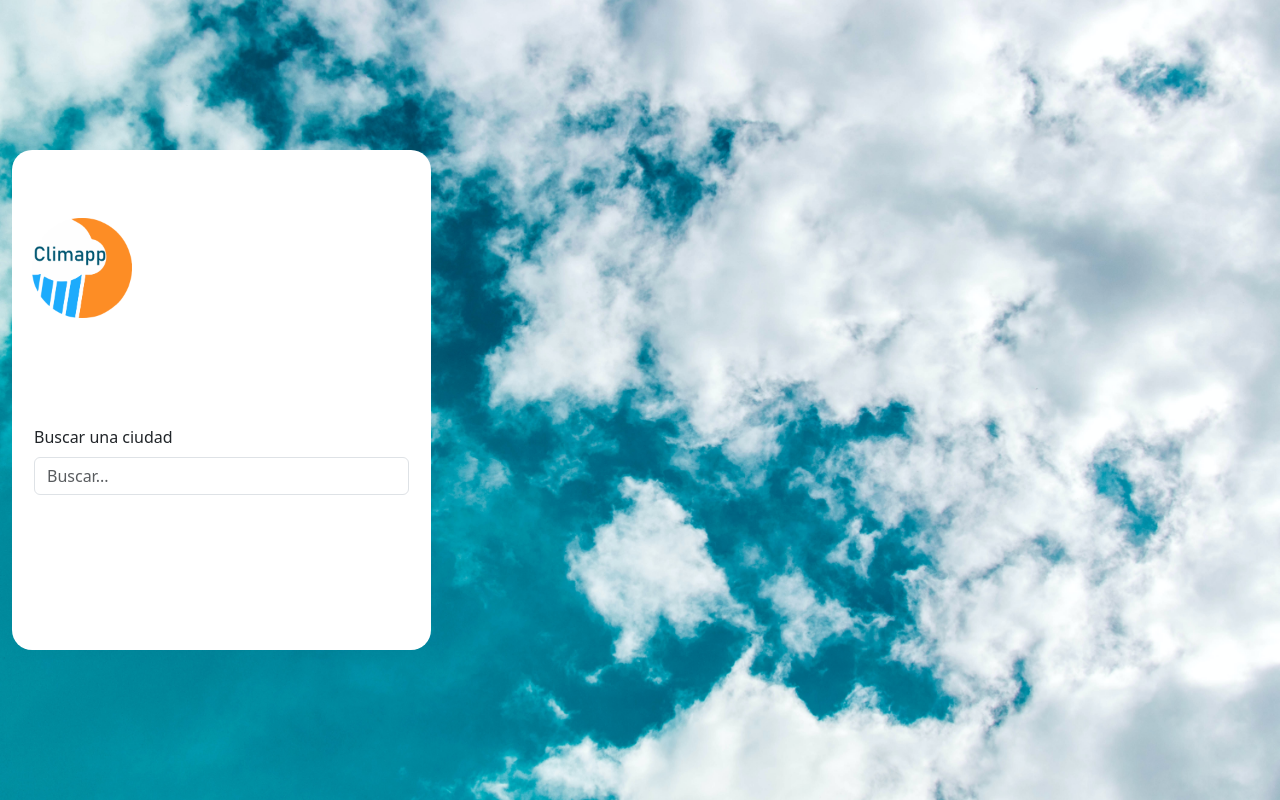
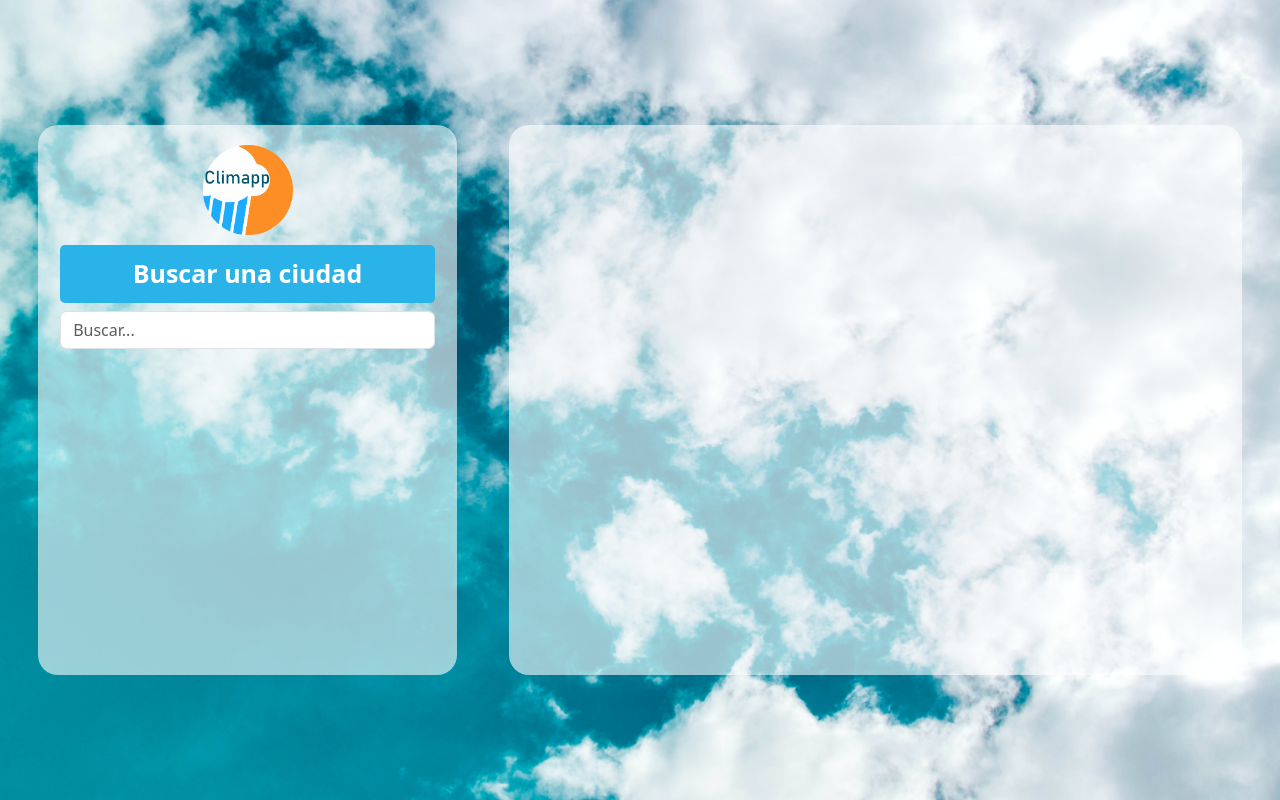
Before and after one commit to PaulWolf96/app-clima, a React (Vite) app: page / in a window 1280 px wide. Built offline with nearby package versions, Linux system fonts and the light colour scheme.

Commit message:
background styles

```diff
--- a/src/App.css
+++ b/src/App.css
@@ -11,36 +11,59 @@ body {
 
 .container-fluid {
   display: flex;
-  flex-direction: column;
   align-items: center;
-  justify-content: center;
+  justify-content: space-around;
   height: 100vh;
+  width: 100%;
 }
 
-.div-container {
-  display: flex;
-  width: 100%;
-}
 .col-4 {
   display: flex;
   flex-direction: column;
-  justify-content: space-around;
   border-radius: 20px;
-  background-color: white;
+  background-color: rgba(255, 255, 255, 0.6);
   padding: 10px;
-  height: 500px;
+  height: 550px;
+}
+
+.col-7 {
+  display: flex;
+  justify-content: center;
+  align-items: center;
+  background-color: rgba(255, 255, 255, 0.6);
+  border-radius: 20px;
+  height: 550px;
 }
 
 .div-logo {
+  display: flex;
+  justify-content: center;
+  align-items: center;
   padding: 10px;
 }
 
 .logo-climapp {
-  width: 100px;
+  width: 90px;
+}
+
+.form-label {
+  display: flex;
+  justify-content: center;
+  width: 100%;
+  border-radius: 5px;
+  background-color: rgb(42, 179, 233);
+  color: white;
+  font-size: 25px;
+  font-weight: bold;
+  padding: 10px;
+}
+
+.div-list-city {
+  margin: 10px 0;
 }
 
 .div-result {
-  background-color: rgb(248, 247, 247);
+  background-color: rgba(248, 247, 247, 0.6);
   color: rgb(0, 153, 255);
   border-radius: 5px;
   padding: 0 10px;
@@ -55,3 +78,8 @@ body {
   background-color: rgb(42, 179, 233);
   color: white;
 }
+
+.div-weather {
+  display: flex;
+  flex-direction: column;
+}
--- a/src/App.jsx
+++ b/src/App.jsx
@@ -13,18 +13,16 @@ function App() {
 
   return (
     <div className='container-fluid'>
-      <div className='div-container'>
       <div className='col col-4'>
-          <div className='div-logo'><img src={LogoClimapp} alt="logo climapp" className='logo-climapp'/></div>
+        <div className='div-logo'><img src={LogoClimapp} alt="logo climapp" className='logo-climapp' /></div>
         <Form setListCity={setListCity} />
         <ListCity
           listCity={listCity}
           setCity={setCity}
         />
       </div>
-        <div className='col col-8'>
+      <div className='col col-7'>
         <Weather city={city} />
-        </div>
       </div>
     </div>
   )
--- a/src/components/Form.jsx
+++ b/src/components/Form.jsx
@@ -1,10 +1,9 @@
-import '../styles/form.css'
 import { useState, useEffect } from 'react'
 
 const Form = ({ setListCity }) => {
 
+  const API_KEY = '3bc5f4b90b8c37e62b1e7a15a33e6435';
   const [input, setInput] = useState('');
-  const API_KEY = '3bc5f4b90b8c37e62b1e7a15a33e6435';
 
   useEffect(() => {
     if(input) {
@@ -29,7 +28,7 @@ const Form = ({ setListCity }) => {
 
   return (
     <div className='container'>
-      <form className="form">
+      <form className="form" onSubmit={(e) => e.preventDefault()}>
         <label className="form-label" htmlFor="formSearch">Buscar una ciudad</label>
         <input className="form-control" type="text" placeholder="Buscar..." id="formSearch" value={input}
           onChange={(e) => setInput(e.target.value)} />
--- a/src/components/ListCity.jsx
+++ b/src/components/ListCity.jsx
@@ -1,6 +1,3 @@
-import '../styles/weather.css';
-
-
 const ListCity = ({ listCity, setCity }) => {
   return (
     <div className="container div-list-city">
--- a/src/components/Weather.jsx
+++ b/src/components/Weather.jsx
@@ -4,10 +4,8 @@ const Weather = ({ city }) => {
 
   const API_KEY = '3bc5f4b90b8c37e62b1e7a15a33e6435';
   const [currentCityTemperature, setCurrentCityTemperature] = useState(null);
-
   //obtengo las coordenas de la ciudad seleccionada
   const { lat, lon } = city;
-
 
   useEffect(() => {
     if(city) {
@@ -30,25 +28,18 @@ const Weather = ({ city }) => {
 
 
 
-
-
   return (
-    <div className="container">
-      {currentCityTemperature &&
-
+      currentCityTemperature &&
         (
-          <div>
+          <div className="div-weather">
             <h1>{`${Math.round(currentCityTemperature.main.temp)}°C`}</h1>
             <p>Max:{`${Math.round(currentCityTemperature.main.temp_max)}°C`}</p>
             <p>Min:{`${Math.round(currentCityTemperature.main.temp_min)}°C`}</p>
             <h6>{currentCityTemperature.name}</h6>
             <h5>{currentCityTemperature.weather[0].description}</h5>
-            <img src={`https://openweathermap.org/img/wn/${currentCityTemperature.weather[0].icon}@2x.png`} alt="icono del clima" />
+            <img src={`https://openweathermap.org/img/wn/${currentCityTemperature.weather[0].icon}@2x.png`} width="100px" alt="icono del clima" />
           </div>
         )
-
-      }
-    </div>
   )
 }
 
```
Also changed, not shown: src/styles/form.css (deleted), src/styles/listCity.css (deleted), src/styles/weather.css (deleted). Lines whose indentation alone changed are shown as unchanged.
